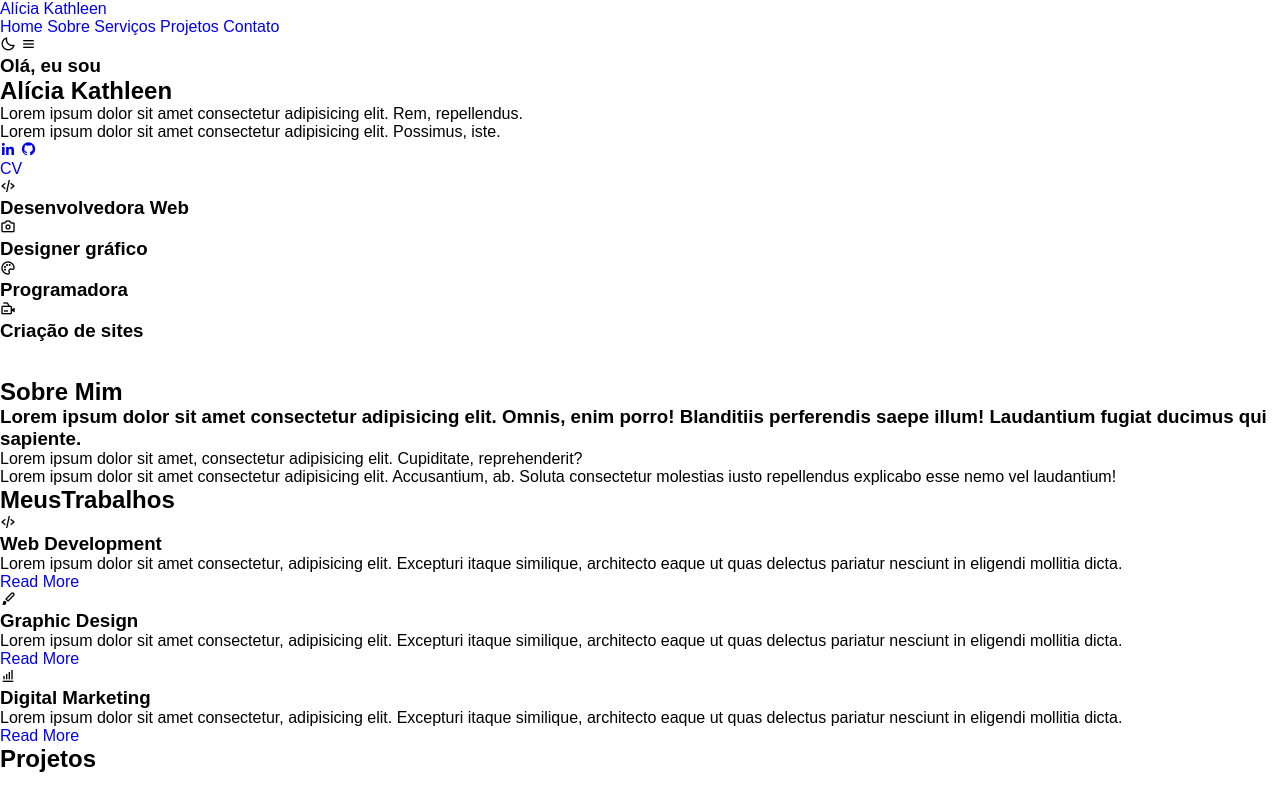
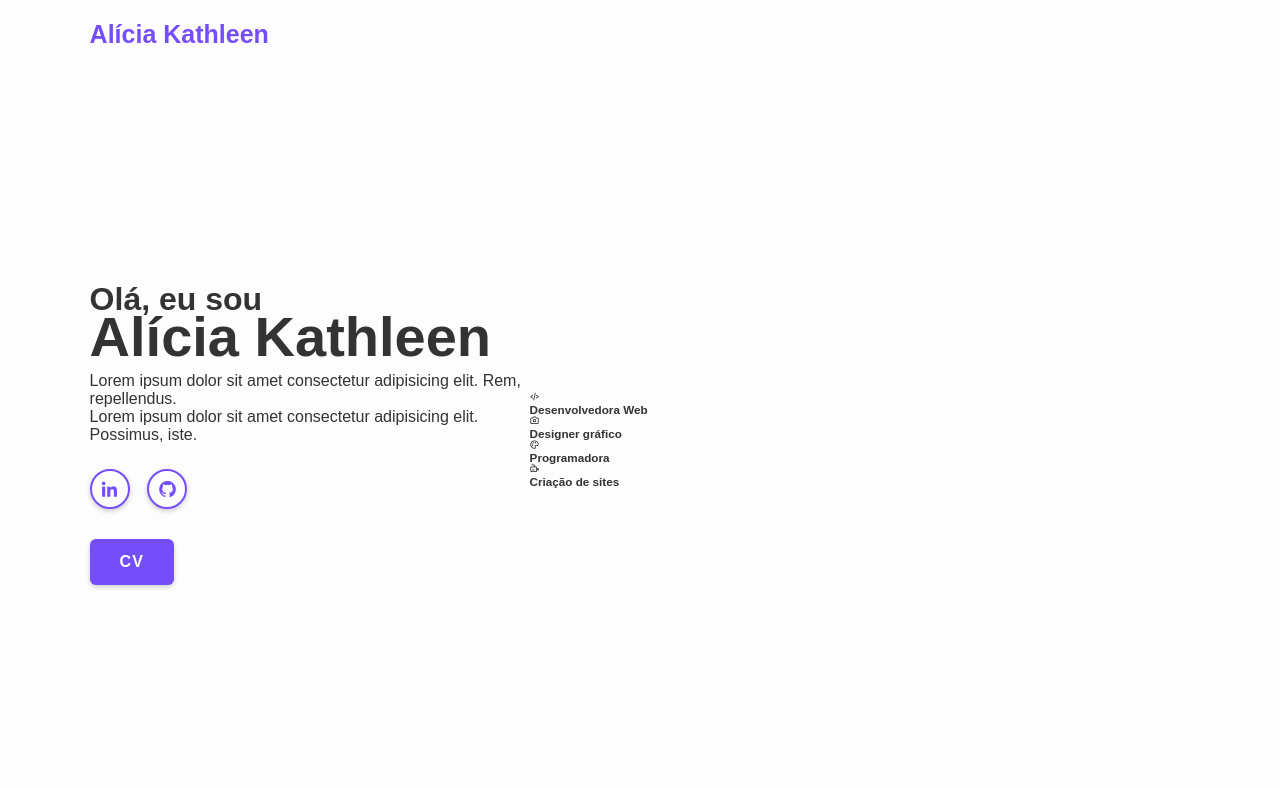
Before and after one commit to AliciaKathleen/portfolio-2025, a plain HTML site: page index.html in a window 1280 px wide. Shown: the top 788 px of the page. Drawn offline with nearby package versions, Linux system fonts and the light colour scheme; a script that the page names is missing.

Commit message:
estilização da home page

```diff
--- a/style.css
+++ b/style.css
@@ -27,3 +27,157 @@
     --text-color: #fdfdfd;
     --shadow-color: rgba(0, 0, 0, .7);
 }
+
+html {
+    font-size: 62.5%;
+    overflow-x: hidden;
+}
+
+body {
+    background: var(--bg-color);
+    color: var(--text-color);
+}
+
+.header {
+    position: fixed;
+    top: 0;
+    left: 0;
+    width: 100%;
+    padding: 2rem 7%;
+    background: transparent;
+    display: flex;
+    align-items: center;
+    z-index: 100;
+    transition: .5s;
+}
+
+.header.sticky {
+    background: var(--bg-color);
+    box-shadow: 0 .1rem 1rem var(--shadow-color);
+}
+
+.logo {
+    font-size: 2.5rem;
+    color: var(--main-color);
+    font-weight: 600;
+    margin-right: auto;
+}
+
+.navbar a {
+    position: relative;
+    font-size: 1.7rem;
+    color: var(--white-color);
+    font-weight: 500;
+    margin-right: 3.5rem;
+}
+
+.header.sticky .navbar a {
+    color: var(--text-color);
+}
+
+.header.sticky .navbar a.active {
+    color: var(--main-color);
+}
+
+.navbar a.active::before {
+    content: '';
+    position: absolute;
+    left: 0;
+    bottom: -6px;
+    width: 100%;
+    height: .2rem;
+    background: var(--white-color);
+}
+
+.header.sticky .navbar a::before {
+    background: var(--main-color);
+    opacity: .7;
+}
+
+#darkMode-icon {
+    font-size: 2.4rem;
+    color: var(--white-color);
+    cursor: pointer;
+}
+
+.header.sticky #darkMode-icon {
+    color: var(--text-color);
+    opacity: .9;
+}
+
+#menu-icon {
+    font-size: 3.6rem;
+    color: var(--text-color);
+    display: none;
+}
+
+section {
+    min-height: 100vh;
+    padding: 10rem 7% 2rem;
+}
+
+.home {
+    display: flex;
+    align-items: center;
+}
+
+.home .home-content {
+    max-width: 44rem;
+}
+
+.home-content h3 {
+    font-size: 3.2rem;
+    font-weight: 700;
+    line-height: .3;
+}
+
+.home-content h1 {
+    font-size: 5.6rem;
+    font-weight: 700;
+    margin-bottom: .3rem;
+}
+
+.home-content p {
+    font-size: 1.6rem;
+}
+
+.home-content .social-media a {
+    display: inline-flex;
+    justify-content: center;
+    align-items: center;
+    width: 4rem;
+    height: 4rem;
+    background: transparent;
+    border: .2rem solid var(--main-color);
+    border-radius: 50%;
+    box-shadow: 0 .2rem .5rem var(--shadow-color);
+    font-size: 2rem;
+    color: var(--main-color);
+    margin: 2.5rem 1.5rem 3rem 0;
+    transition: .5s ease;
+}
+
+.home-content .social-media a:hover {
+    background: var(--main-color);
+    color: var(--white-color);
+}
+
+.btn {
+    display: inline-block;
+    padding: 1.2rem 2.8rem;
+    background: var(--main-color);
+    border-radius: .6rem;
+    box-shadow: 0 .2rem .5rem var(--shadow-color);
+    font-size: 1.6rem;
+    color: var(--white-color);
+    letter-spacing: .1rem;
+    font-weight: 600;
+    border: .2rem solid transparent;
+    transition: .5s ease;
+}
+
+.btn:hover {
+    background: transparent;
+    color: var(--main-color);
+    border-color: var(--main-color);
+}
```
